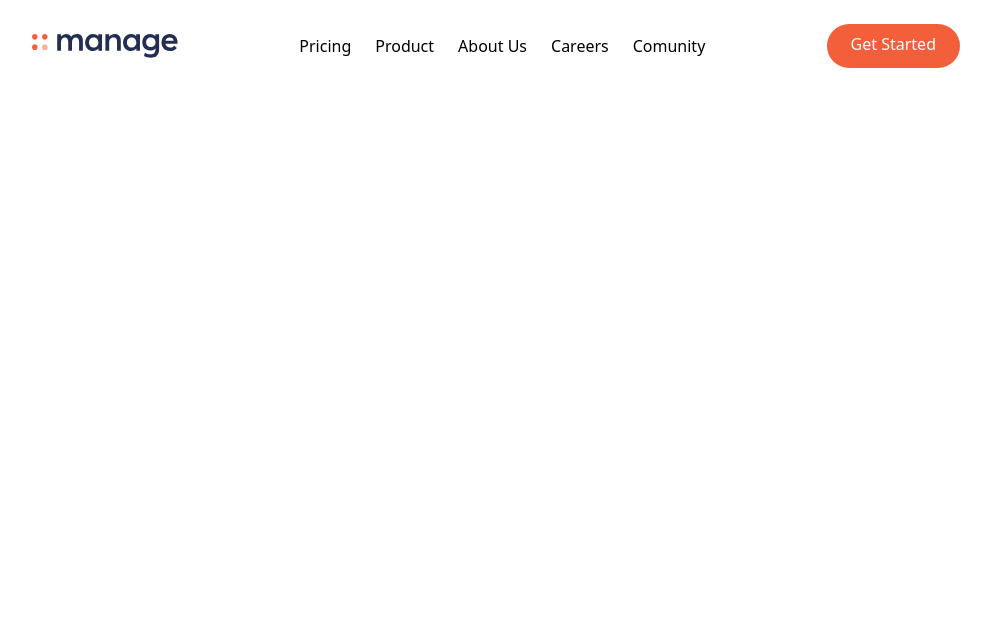
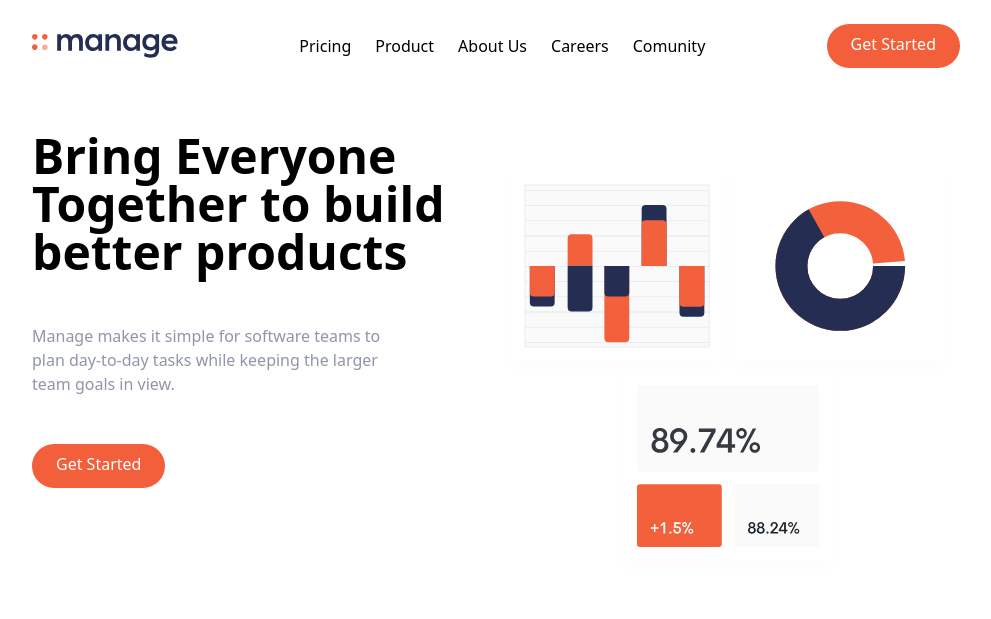
Before and after one commit to ihNihal/Tailwind-Practice, a website: page index.html in a window 1280 px wide. Shown: the whole page, without its empty margins (144-1135 px from the left). Drawn offline with Linux system fonts and the light colour scheme.

Commit message:
hero Section

```diff
--- a/index.html
+++ b/index.html
@@ -25,6 +25,30 @@
        </div>
     <a href="" class="hidden md:block p-3 px-6 pt-2 text-white bg-brightRed rounded-full baseline hover:bg-brightRedLight">Get Started</a>
     </nav>
+
+    <!-- Hero Section -->
+    <section id="hero">
+      <div class="container flex flex-col-reverse md:flex-row items-center px-6 mx-auto mt-10 space-y-0">
+        <!-- Left Item -->
+        <div class="flex flex-col mb-32 space-y-12 md:w-1/2">
+          <h1 class="max-w-md text-4xl font-bold text-center md:text-5xl md:text-left ">
+            Bring Everyone Together to build better products
+          </h1>
+          <p class="max-w-sm text-center text-darkGrayishBlue md:text-left">
+            Manage makes it simple for software teams to plan day-to-day tasks while keeping the larger team goals in view.
+          </p>
+          <div class="flex justify-center md:justify-start">
+            <a href="" class="p-3 px-6 pt-2 text-white bg-brightRed rounded-full baseline hover:bg-brightRedLight">Get Started</a>
+
+          </div>
+        </div>
+        <!-- Image -->
+        <div class="md:w-1/2">
+          <img src="img/illustration-intro.svg" alt="">
+        </div>
+      </div>
+    </section>
+
 </div>
 </body>
 </html>
```
Also changed, not shown: css/main.css.
